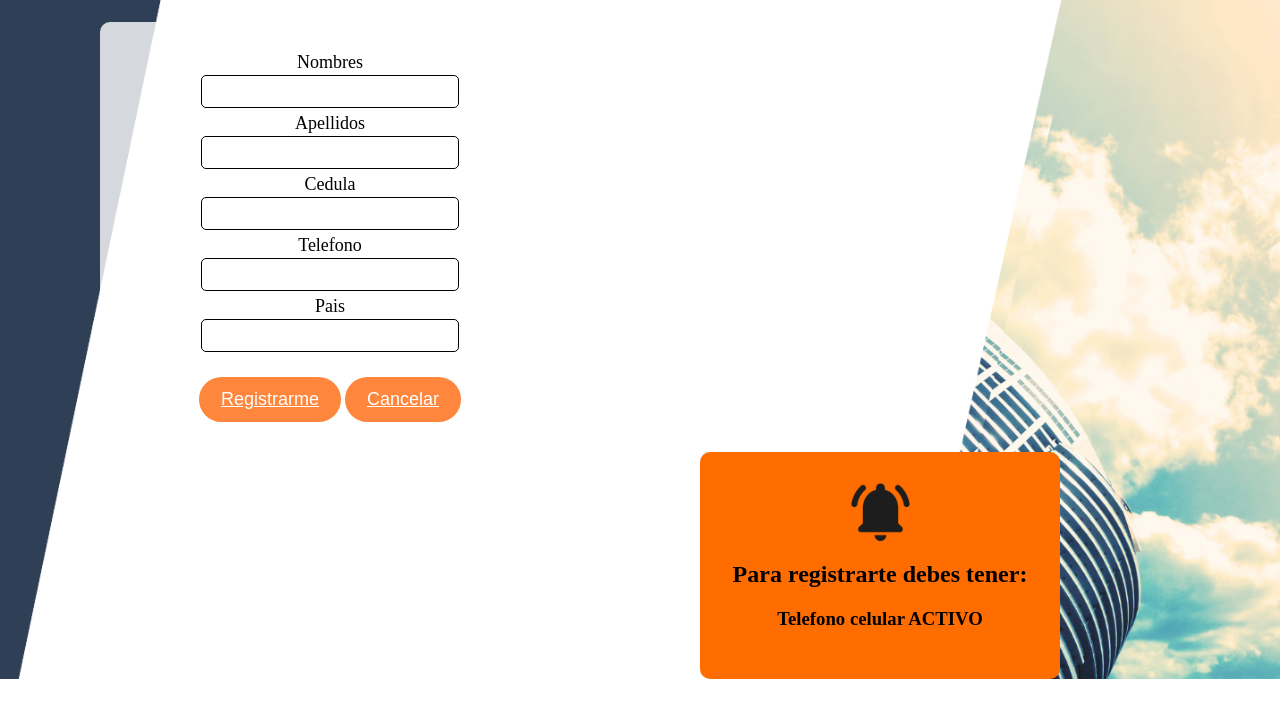
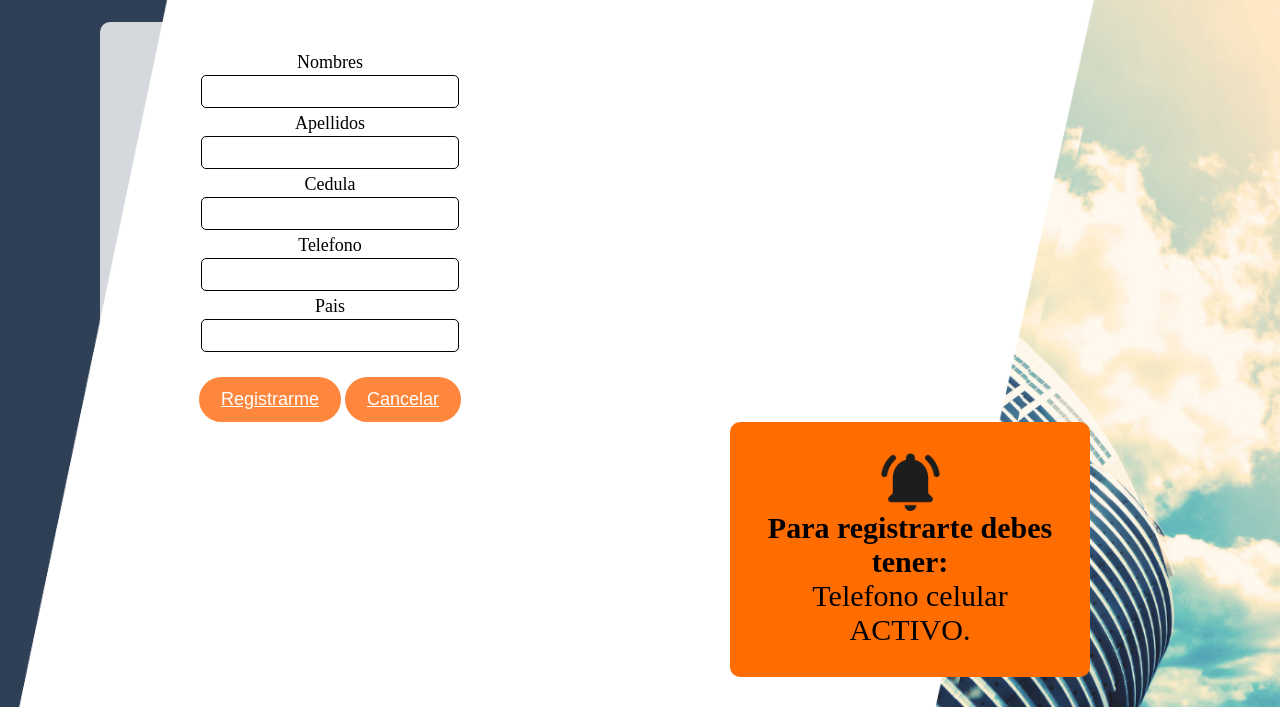
Before and after one commit to Mvjtb/Seven-Bank, a plain HTML site: page register.html in a window 1280 px wide. Shown: the part 287-994 px from the top of the page. Before the commit the page ends 966 px from the top, so only its background shows below. Drawn offline with Linux system fonts and the light colour scheme.

Commit message:
Update register.html
acomode el mensaje de notificacion

```diff
--- a/register.html
+++ b/register.html
@@ -41,12 +41,14 @@
                 <button class="large-btn" id="cancel-btn"> <u>Cancelar</u> </button>
 
             </div>
+            <div class="register-notification">
+                <img class="icon" src="assest/image/campana.png">
+                <p class="highlight-text">
+                    <strong>Para registrarte debes tener:</strong><br>
+                    Telefono celular ACTIVO.
+                </p>
+            </div>
         </form>
-        <div class="register-notification">
-            <img class="icon" src="assest/image/campana.png">
-            <h2>Para registrarte debes tener:</h2>
-            <h3>Telefono celular ACTIVO</h3>
-        </div>
     </div>
     <script src="assest/js/register.js"></script>
 </body>
```
